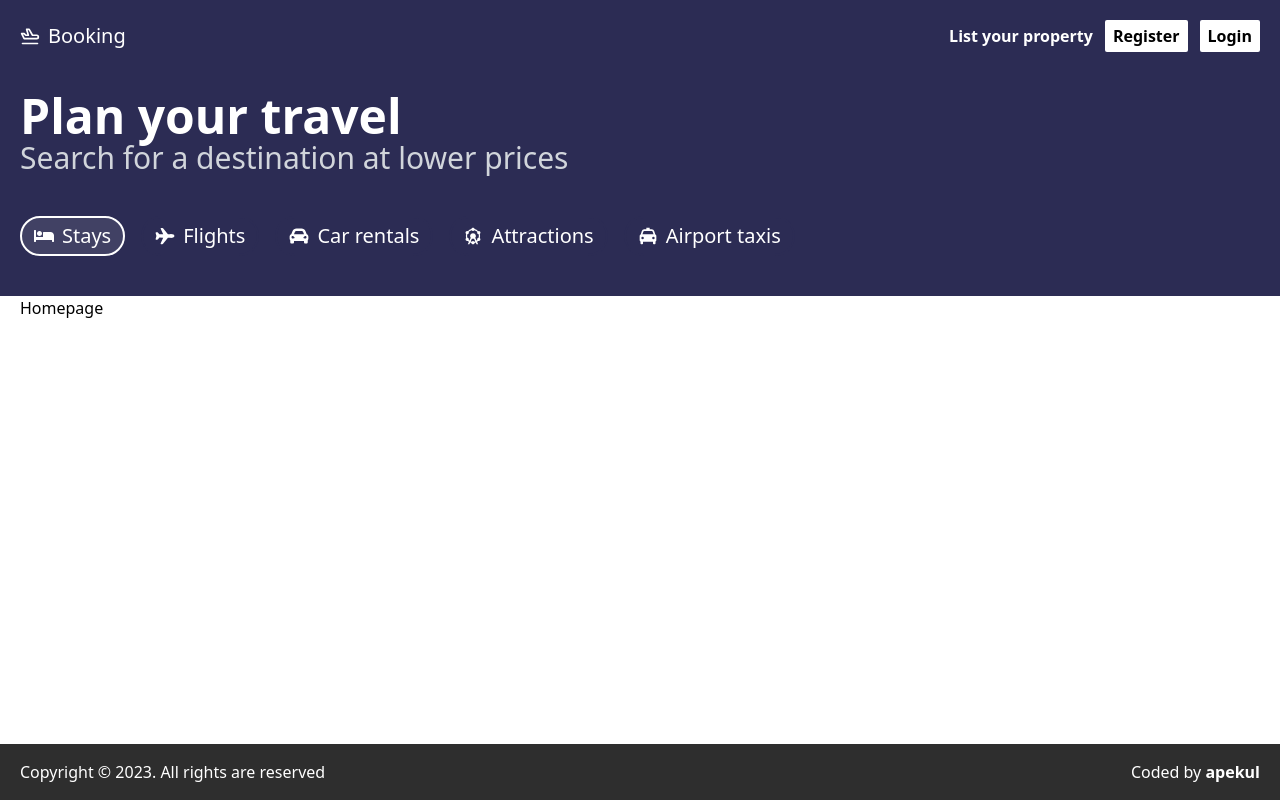
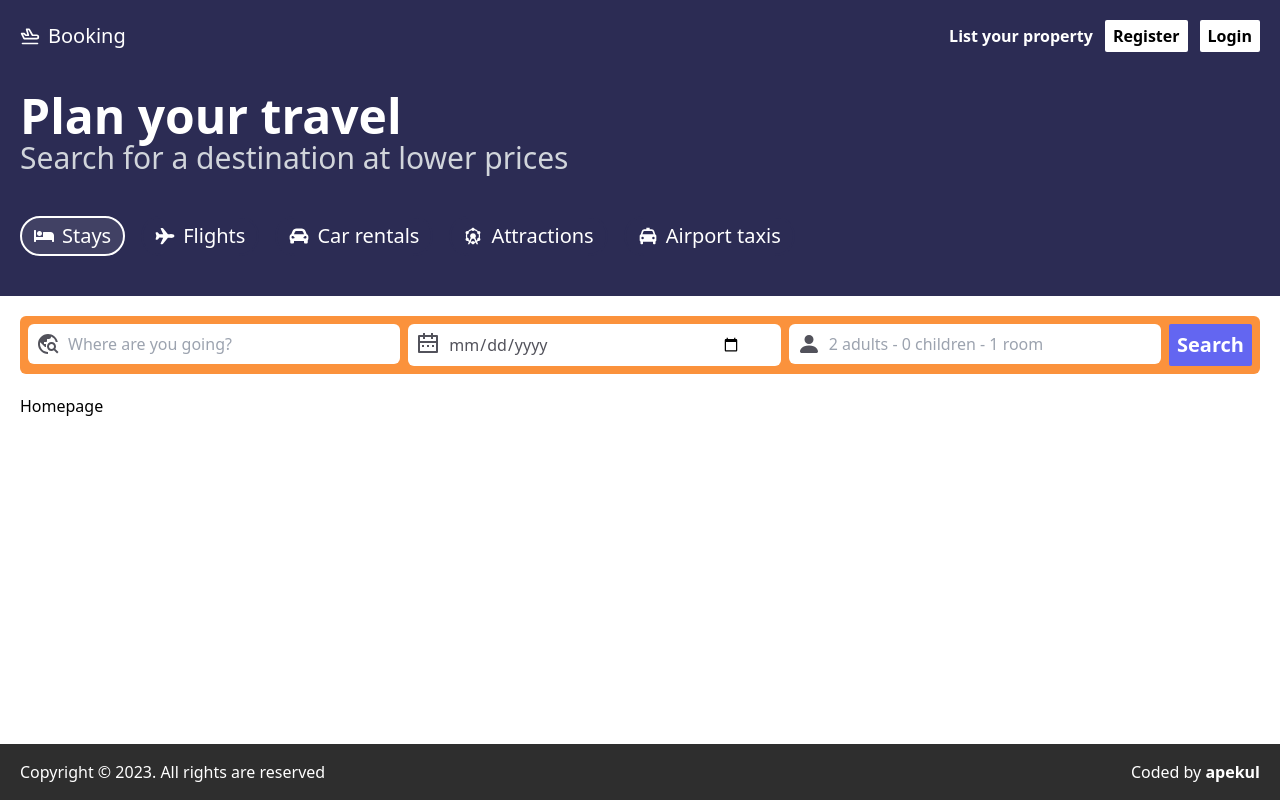
Before and after one commit to apekul/booking, a React (Create React App) app: page / in a window 1280 px wide. Built offline with nearby package versions, Linux system fonts and the light colour scheme.

Commit message:
add basic search style

```diff
--- a/public/index.html
+++ b/public/index.html
@@ -24,7 +24,7 @@
       work correctly both with client-side routing and a non-root public URL.
       Learn how to configure a non-root public URL by running `npm run build`.
     -->
-    <title>React App</title>
+    <title>Booking</title>
   </head>
   <body>
     <noscript>You need to enable JavaScript to run this app.</noscript>
--- a/src/Components/SearchBar.js
+++ b/src/Components/SearchBar.js
@@ -0,0 +1,46 @@
+import React, { useState } from "react";
+import { MdOutlineTravelExplore } from "react-icons/md";
+import { RiCalendar2Line } from "react-icons/ri";
+import { BsFillPersonFill } from "react-icons/bs";
+
+const SearchBar = () => {
+  const [place, setPlace] = useState("");
+  return (
+    <div className="bg-orange-400 p-2 rounded-md flex gap-2">
+      <ul className="w-full text-zinc-600 grid grid-cols-3 gap-2">
+        <li className="relative">
+          <input
+            placeholder="Where are you going?"
+            className="w-full px-10 py-2 rounded-md"
+            value={place}
+            onChange={(e) => setPlace(e.target.value)}
+          />
+          <MdOutlineTravelExplore className="absolute top-2 left-2 text-2xl" />
+        </li>
+
+        <li className="relative">
+          <input
+            type="date"
+            placeholder="Check-in date ---- Check-out date"
+            className="w-full px-10 py-2 rounded-md"
+          />
+          <RiCalendar2Line className="absolute top-2 left-2 text-2xl" />
+        </li>
+
+        <li className="relative">
+          <input
+            placeholder="2 adults - 0 children - 1 room"
+            className="w-full px-10 py-2 rounded-md"
+          />
+          <BsFillPersonFill className="absolute top-2 left-2 text-2xl" />
+        </li>
+      </ul>
+
+      <button className="bg-indigo-500 px-2 py-1 rounded-sm font-bold text-xl text-white transition-all hover:bg-indigo-800">
+        Search
+      </button>
+    </div>
+  );
+};
+
+export default SearchBar;
--- a/src/Pages/Homepage.js
+++ b/src/Pages/Homepage.js
@@ -1,9 +1,15 @@
 import React from "react";
+import SearchBar from "../Components/SearchBar";
 
 const Homepage = () => {
   return (
     <section id="homepage" className="bg-white flex-1">
-      <div className="Container flex items-center">Homepage</div>
+      <div className="Container flex flex-col">
+        <div className="py-5">
+          <SearchBar />
+        </div>
+        Homepage
+      </div>
     </section>
   );
 };
```
